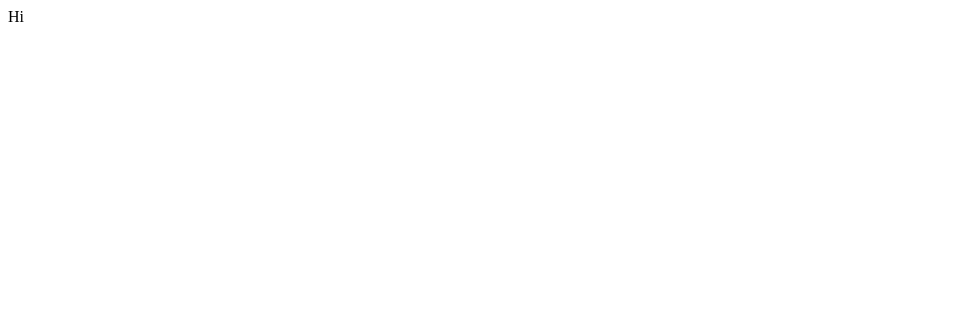
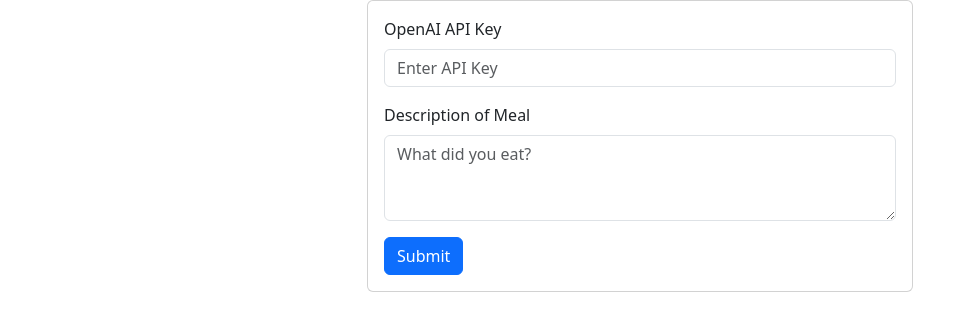
Before and after one commit to LenzDu/nutritionai, a React (Create React App) app: page / in a window 1280 px wide. Shown: the top 330 px of the page, without its empty margins (0-968 px from the left). Built offline with nearby package versions, Linux system fonts and the light colour scheme.

Commit message:
minimum logics with table and chart display

```diff
--- a/src/App.js
+++ b/src/App.js
@@ -1,9 +1,261 @@
-function App() {
+import React, { useState } from 'react';
+import { Button, Form, Container, Row, Col, Card, Table } from 'react-bootstrap';
+import { Bar } from 'react-chartjs-2';
+import axios from 'axios';
+
+import {
+  Chart as ChartJS,
+  CategoryScale,
+  LinearScale,
+  BarElement,
+  Title,
+  Tooltip,
+  Legend,
+} from 'chart.js';
+
+// Registering the components used for Bar chart in chart.js
+ChartJS.register(
+  CategoryScale,
+  LinearScale,
+  BarElement,
+  Title,
+  Tooltip,
+  Legend
+);
+
+const fetchNutritionData = async ({ apiKey, description }) => {
+  const response = await axios.post(
+    'https://api.openai.com/v1/chat/completions',
+    {
+      messages: [
+        { role: "system", content: `
+          You are a helpful assistant to help calculate and estimate nutrition consumptions.
+          Users will tell you in natural language what they eat, and then you need to break down each kind of food and how much each kind of common nutritions
+          (calories, carbohydrate, protein, dietary fiber) is consumed. You should also add up to the total amount of each nutritions, as well as the percentages compared to
+          the daily recommended amount for an average adult.
+          Return a dictionary where keys are each kind of food, as well as the total, and the values are sub-dictionary of amounts and percentages of each kind of nutrition.
+          You must return in JSON format.
+        `},
+        { role: "user", content: `${description}` },
+      ],
+      model: "gpt-4-1106-preview",
+      response_format: { "type": "json_object" },
+      max_tokens: 2000,
+    },
+    {
+      headers: {
+        'Content-Type': 'application/json',
+        'Authorization': `Bearer ${apiKey}`,
+      }
+    }
+  );
+  return response.data.choices[0].message.content;
+};
+
+
+
+const NutritionTable = ({ data }) => {
+  console.log(data)
+
+  data = JSON.parse(data)
+
+  // Function to render table headers
+  const renderTableHeader = () => {
+    const headers = Object.keys(data).filter(key => key !== 'total');
+    if (headers.length === 0) {
+      return null;
+    }
+
+    const nutritionTypes = Object.keys(data[headers[0]]);
+
+    return (
+      <thead>
+        <tr>
+          <th>Food/Nutrient</th>
+          {nutritionTypes.map((type, index) => (
+            <th key={index}>{type.replace(/_/g, ' ')}</th>
+          ))}
+        </tr>
+      </thead>
+    );
+  };
+
+  // Function to render one row of food data
+  const renderTableRow = (foodName, nutrients) => {
+    return (
+      <tr key={foodName}>
+        <td>{foodName}</td>
+        {Object.entries(nutrients).map(([type, value], index) => (
+          <td key={index}>
+            {value.amount} ({value.percentage}%)
+          </td>
+        ))}
+      </tr>
+    );
+  };
+
+  // Function to render table body
+  const renderTableBody = () => {
+    const foodNames = Object.keys(data).filter(key => key !== 'total');
+
+    return (
+      <tbody>
+        {foodNames.map(foodName => renderTableRow(foodName, data[foodName]))}
+        {data.total && renderTableRow('Total', data.total)}
+      </tbody>
+    );
+  };
+
   return (
-    <div className="App">
-      Hi
-    </div>
+    <Table striped bordered hover>
+      {renderTableHeader()}
+      {renderTableBody()}
+    </Table>
   );
-}
+};
+
+
+
+const NutritionBarPlot = ({ data }) => {
+  data = JSON.parse(data)
+
+  // Exclude 'total' when we're plotting
+  const foodItems = Object.keys(data).filter(key => key !== 'total');
+
+  // Generate datasets for each type of nutrient
+  const datasets = [];
+
+  // Assume all food items have same nutrient types
+  const nutrientTypes = Object.keys(data[foodItems[0]]);
+
+  nutrientTypes.forEach(nutrient => {
+    const dataset = {
+      label: nutrient.replace(/_/g, ' '),
+      data: [],
+      backgroundColor: [], // Add unique color for each nutrient type if desired
+      borderColor: [],     // Add border color for each nutrient type if desired
+    };
+
+    foodItems.forEach(item => {
+      dataset.data.push(data[item][nutrient].amount);
+      // You could attach a dynamic color here if desired
+      dataset.backgroundColor.push('rgba(255, 99, 132, 0.5)');
+      dataset.borderColor.push('rgba(255, 99, 132, 1)');
+    });
+
+    datasets.push(dataset);
+  });
+
+  const chartData = {
+    labels: foodItems,
+    datasets: datasets,
+  };
+
+  const chartOptions = {
+    // scales: {
+    //   yAxes: [{
+    //     ticks: {
+    //       beginAtZero: true
+    //     }
+    //   }]
+    // }
+  };
+
+  return <Bar data={chartData} options={chartOptions} />;
+};
+
+
+const NutritionDataAndError = ({ nutritionData, error }) => {
+  return (
+    <>
+      {nutritionData && (
+        <Card.Text className="mt-3">
+          <NutritionTable data={nutritionData} />
+          <NutritionBarPlot data={nutritionData} />
+        </Card.Text>
+      )}
+      {error && (
+        <Card.Text className="text-danger">
+          Error: {error}
+        </Card.Text>
+      )}
+    </>
+  );
+};
+
+
+const NutritionFetcher = () => {
+  const [apiKey, setApiKey] = useState('');
+  const [description, setDescription] = useState('');
+  const [nutritionData, setNutritionData] = useState('');
+  const [loading, setLoading] = useState(false);
+  const [error, setError] = useState(null);
+
+  const handleSubmit = async () => {
+    if (!apiKey || !description) {
+      setError('API Key and Description are required');
+      return;
+    }
+
+    setError(null);
+    setLoading(true);
+    setNutritionData('');
+
+    try {
+      const response = await fetchNutritionData({ apiKey, description });
+      setLoading(false);
+      setNutritionData(response);
+    } catch (err) {
+      setLoading(false);
+      setError(err.response?.data?.error?.message || 'An error occurred while fetching data');
+    }
+  };
+  return (
+    <Container>
+      <Row className="justify-content-md-center">
+        <Col md={6}>
+          <Card>
+            <Card.Body>
+              <Form>
+                <Form.Group className="mb-3">
+                  <Form.Label>OpenAI API Key</Form.Label>
+                  <Form.Control
+                    // type="password"
+                    placeholder="Enter API Key"
+                    value={apiKey}
+                    onChange={(e) => setApiKey(e.target.value)}
+                  />
+                </Form.Group>
+                <Form.Group className="mb-3">
+                  <Form.Label>Description of Meal</Form.Label>
+                  <Form.Control
+                    as="textarea"
+                    rows={3}
+                    placeholder="What did you eat?"
+                    value={description}
+                    onChange={(e) => setDescription(e.target.value)}
+                  />
+                </Form.Group>
+                <Button
+                  variant="primary"
+                  onClick={handleSubmit}
+                  disabled={loading}
+                >
+                  {loading ? 'Loading...' : 'Submit'}
+                </Button>
+              </Form>
+            </Card.Body>
+          </Card>
+
+          <NutritionDataAndError nutritionData={nutritionData} error={error} />
+        </Col>
+      </Row>
+    </Container>
+  );
+};
+
+const App = () => (
+  <NutritionFetcher />
+);
 
 export default App;
--- a/src/index.js
+++ b/src/index.js
@@ -1,7 +1,9 @@
 import React from 'react';
 import ReactDOM from 'react-dom/client';
+import 'bootstrap/dist/css/bootstrap.min.css';
 import App from './App';
 import reportWebVitals from './reportWebVitals';
+
 
 const root = ReactDOM.createRoot(document.getElementById('root'));
 root.render(
```
Also changed, not shown: package.json (+8 -0 lines), 1 other file (tests, documents, lock files or other folders).
